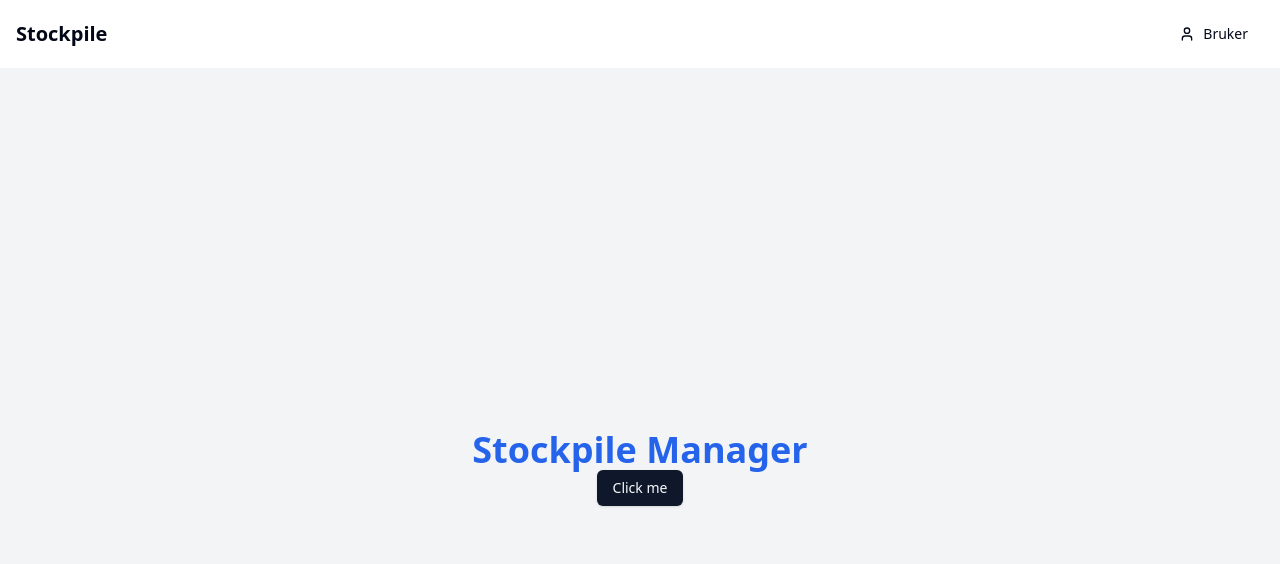
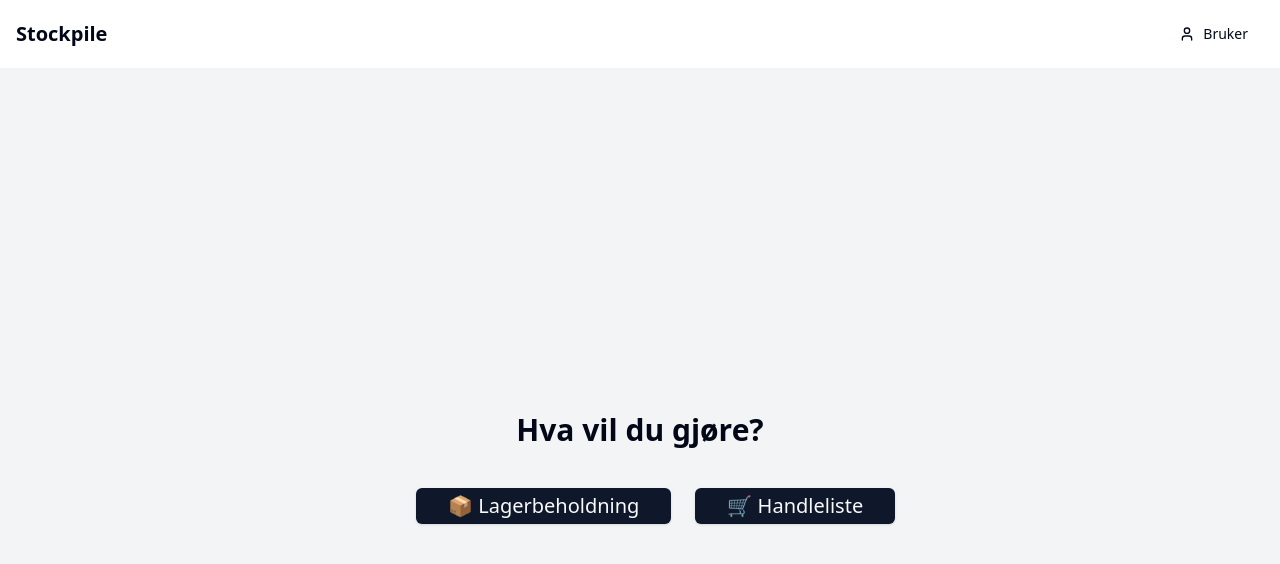
Before and after one commit to m4rius/stockpile-web, a React (Vite) app: page / in a window 1280 px wide. Shown: the top 564 px of the page. Built offline with nearby package versions, Linux system fonts and the light colour scheme; sample sign-in values are in the browser's storage.

Commit message:
Fixed navbar og usermenu

```diff
--- a/src/components/Navbar.tsx
+++ b/src/components/Navbar.tsx
@@ -1,32 +1,28 @@
 import { useState, useEffect } from "react";
 import UserMenu from "@/components/UserMenu";
+import { Link } from "react-router-dom";
 
 export default function Navbar() {
     const [isLoggedIn, setIsLoggedIn] = useState(!!localStorage.getItem("token"));
 
     useEffect(() => {
-        const handleStorageChange = () => {
-            setIsLoggedIn(!!localStorage.getItem("token"));
-        };
-
         const handleAuthChange = () => {
             setIsLoggedIn(!!localStorage.getItem("token"));
         };
 
         // Lytter etter endringer i localStorage
-        window.addEventListener("storage", handleStorageChange);
         window.addEventListener("authChange", handleAuthChange);
 
         return () => {
-            console.log("remove storage");
-            window.removeEventListener("storage", handleStorageChange);
             window.removeEventListener("authChange", handleAuthChange);
         };
     }, []);
 
     return (
         <div className="flex justify-between items-center p-4 shadow-md bg-white">
-            <h1 className="text-xl font-bold">Stockpile</h1>
+            <Link to="/" className="text-xl font-bold hover:text-blue-500 transition">
+                Stockpile
+            </Link>
             {isLoggedIn && <UserMenu />}
         </div>
     );
--- a/src/components/UserMenu.tsx
+++ b/src/components/UserMenu.tsx
@@ -2,14 +2,14 @@ import { useState, useEffect } from "react";
 import { DropdownMenu, DropdownMenuContent, DropdownMenuItem, DropdownMenuTrigger } from "@/components/ui/dropdown-menu";
 import { Button } from "@/components/ui/button";
 import { logout } from "@/utils/auth";
-import { UserIcon } from "lucide-react"; // Lucide-react er inkludert i ShadCN
+import { UserIcon } from "lucide-react";
 
 export default function UserMenu() {
-    const [username, setUsername] = useState<string | null>(null);
+    const [firstName, setFirstName] = useState<string | null>(null);
 
     useEffect(() => {
-        const storedUsername = localStorage.getItem("username");
-        setUsername(storedUsername);
+        const storedFirstName = localStorage.getItem("firstName");
+        setFirstName(storedFirstName || "Bruker");
     }, []);
 
     return (
@@ -17,16 +17,12 @@ export default function UserMenu() {
             <DropdownMenuTrigger asChild>
                 <Button variant="ghost" className="flex items-center gap-2">
                     <UserIcon className="h-5 w-5" />
-                    <span>{username ?? "Bruker"}</span>
+                    <span>{firstName}</span>
                 </Button>
             </DropdownMenuTrigger>
             <DropdownMenuContent align="end">
-                <DropdownMenuItem onClick={() => (window.location.href = "/profile")}>
-                    Profil
-                </DropdownMenuItem>
-                <DropdownMenuItem onClick={logout} className="text-red-500">
-                    Logg ut
-                </DropdownMenuItem>
+                <DropdownMenuItem onClick={() => (window.location.href = "/profile")}>Profil</DropdownMenuItem>
+                <DropdownMenuItem onClick={logout} className="text-red-500">Logg ut</DropdownMenuItem>
             </DropdownMenuContent>
         </DropdownMenu>
     );
--- a/src/pages/Home.tsx
+++ b/src/pages/Home.tsx
@@ -1,14 +1,46 @@
-import {Button} from "@/components/ui/button.tsx";
+import { Link } from "react-router-dom";
+import { useState, useEffect } from "react";
+import { Button } from "@/components/ui/button";
 
-const Home = () => {
+export default function Home() {
+    const [isLoggedIn, setIsLoggedIn] = useState(!!localStorage.getItem("token"));
+
+    useEffect(() => {
+        const handleAuthChange = () => {
+            setIsLoggedIn(!!localStorage.getItem("token"));
+        };
+
+        window.addEventListener("authChange", handleAuthChange);
+
+        return () => {
+            window.removeEventListener("authChange", handleAuthChange);
+        };
+    }, []);
+
     return (
-        <div className="flex flex-col items-center justify-center min-h-screen bg-gray-100">
-            <h1 className="text-4xl font-bold text-blue-600">Stockpile Manager</h1>
-
-            <Button>Click me</Button>
+        <div className="flex flex-col items-center justify-center min-h-screen bg-gray-100 p-4">
+            {!isLoggedIn ? (
+                <div className="text-center">
+                    <h1 className="text-3xl font-bold mb-4">Velkommen til Stockpile</h1>
+                    <p className="text-lg text-gray-700 mb-6">Registrer deg for å komme i gang</p>
+                    <Link to="/register">
+                        <Button className="text-lg px-6 py-3">Registrer deg</Button>
+                    </Link>
+                </div>
+            ) : (
+                <div className="flex flex-col items-center gap-6">
+                    <h1 className="text-3xl font-bold mb-4">Hva vil du gjøre?</h1>
+                    {/* Gjør layouten responsiv */}
+                    <div className="flex flex-col sm:flex-row gap-6 w-full max-w-md">
+                        <Link to="/stockpile" className="w-full">
+                            <Button className="text-xl px-8 py-4 w-full">📦 Lagerbeholdning</Button>
+                        </Link>
+                        <Link to="/shoppinglist" className="w-full">
+                            <Button className="text-xl px-8 py-4 w-full">🛒 Handleliste</Button>
+                        </Link>
+                    </div>
+                </div>
+            )}
         </div>
-
     );
-};
-
-export default Home;
+}
--- a/src/pages/Login.tsx
+++ b/src/pages/Login.tsx
@@ -21,8 +21,9 @@ export default function Login() {
             localStorage.setItem("firstName", response.firstName); // Lagrer fornavn til senere bruk
             localStorage.setItem("lastName", response.lastName); // Lagrer etternavn
             window.dispatchEvent(new Event("authChange")); // 🔥 Oppdater UI
-            navigate("/dashboard");
+            navigate("/");
         } catch (err) {
+            console.log(err)
             setError("Feil e-post eller passord.");
         }
     };
--- a/src/routes.tsx
+++ b/src/routes.tsx
@@ -1,18 +1,16 @@
-import { BrowserRouter as Router, Routes, Route } from "react-router-dom";
+import {Routes, Route } from "react-router-dom";
 import Home from "./pages/Home";
 import Register from "./pages/Register";
 import Login from "./pages/Login";
 import Dashboard from "./pages/Dashboard";
 
 const AppRoutes = () => (
-    <Router>
     <Routes>
         <Route path="/" element={<Home />} />
         <Route path="/register" element={<Register />} />
         <Route path="/login" element={<Login />} />
         <Route path="/dashboard" element={<Dashboard />} />
     </Routes>
-    </Router>
 );
 
 export default AppRoutes;
```
Also changed, not shown: src/App.tsx (+3 -4 lines). Lines whose indentation alone changed are shown as unchanged.
